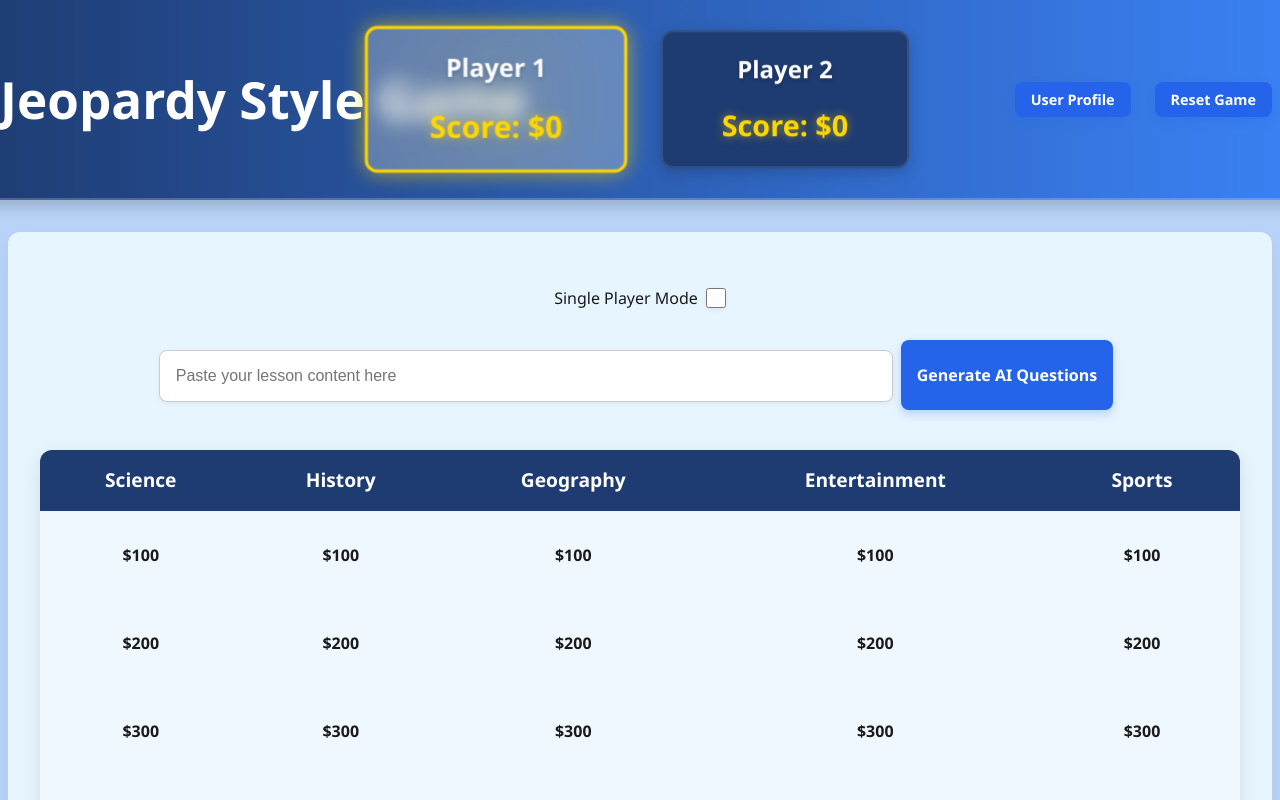
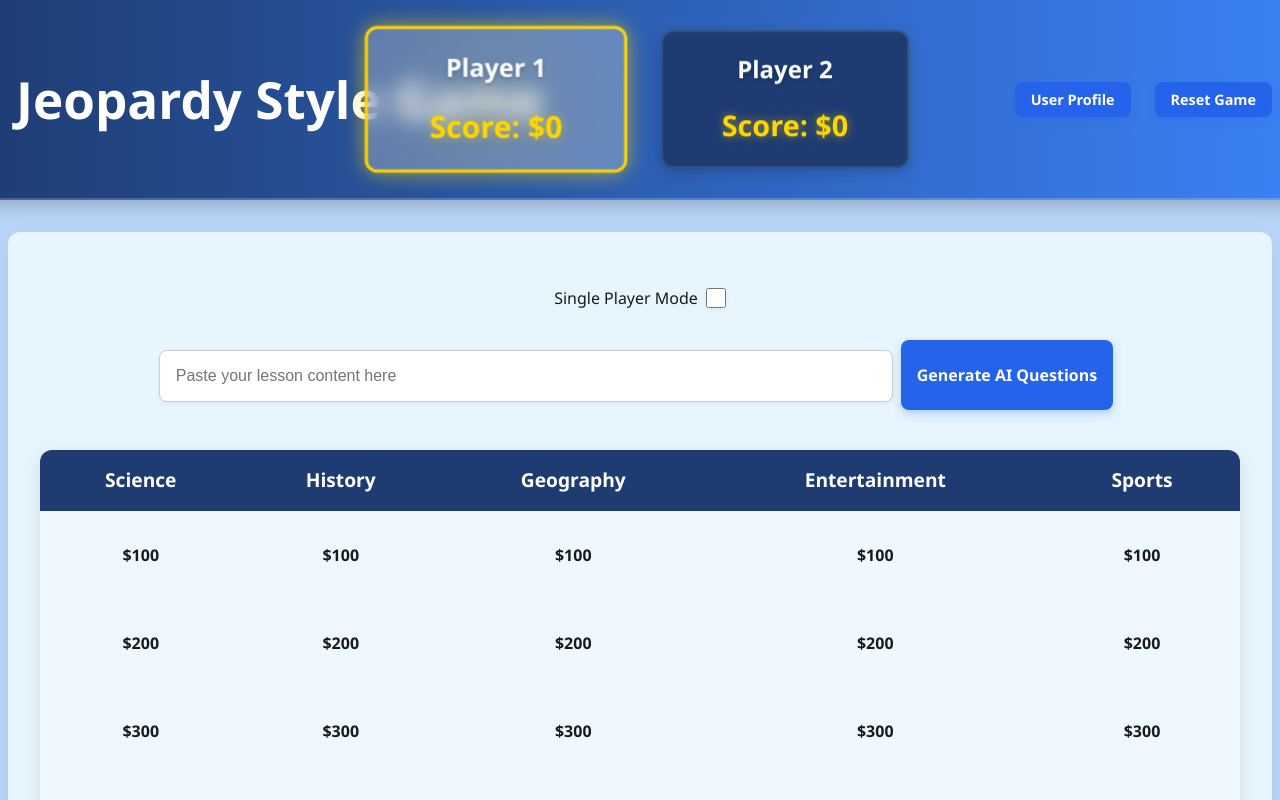
Before and after one commit to olujimidavies/Capstone, a React (Vite) app: page / in a window 1280 px wide. Shown: the top 800 px of the page. Built offline with nearby package versions, Linux system fonts and the light colour scheme.

Commit message:
Added margin to title

```diff
--- a/src/style.css
+++ b/src/style.css
@@ -465,6 +465,7 @@ input {
   display: flex;
   flex-direction: column;
   align-items: flex-start;
+  margin-left: 1rem;
 }
 
 .header-center {
```
